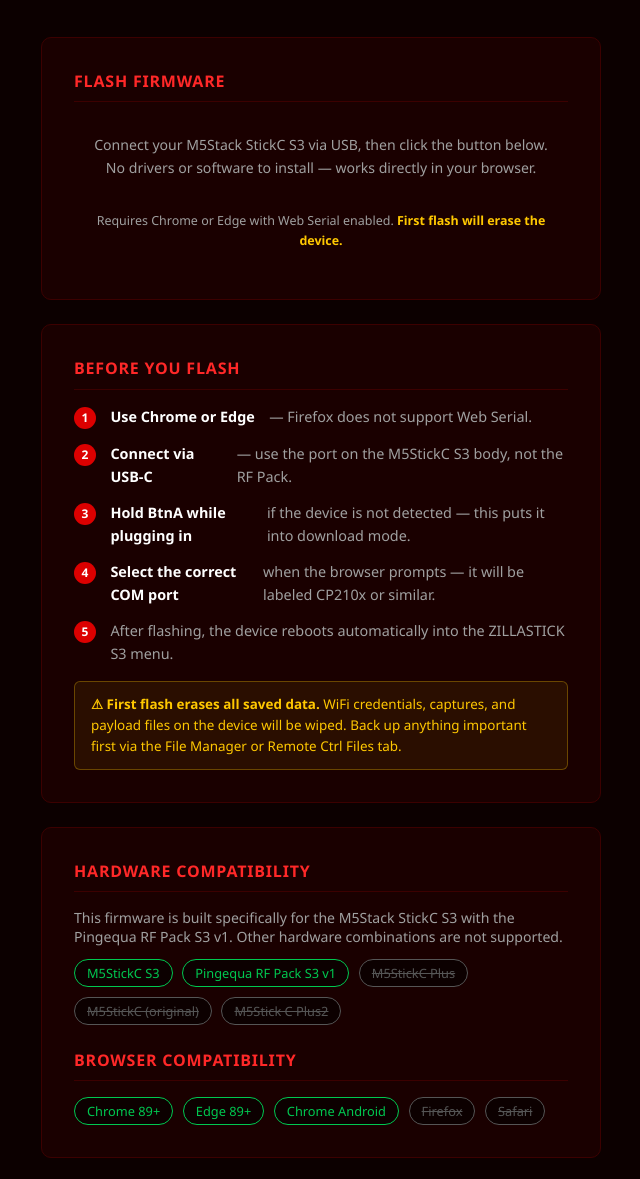
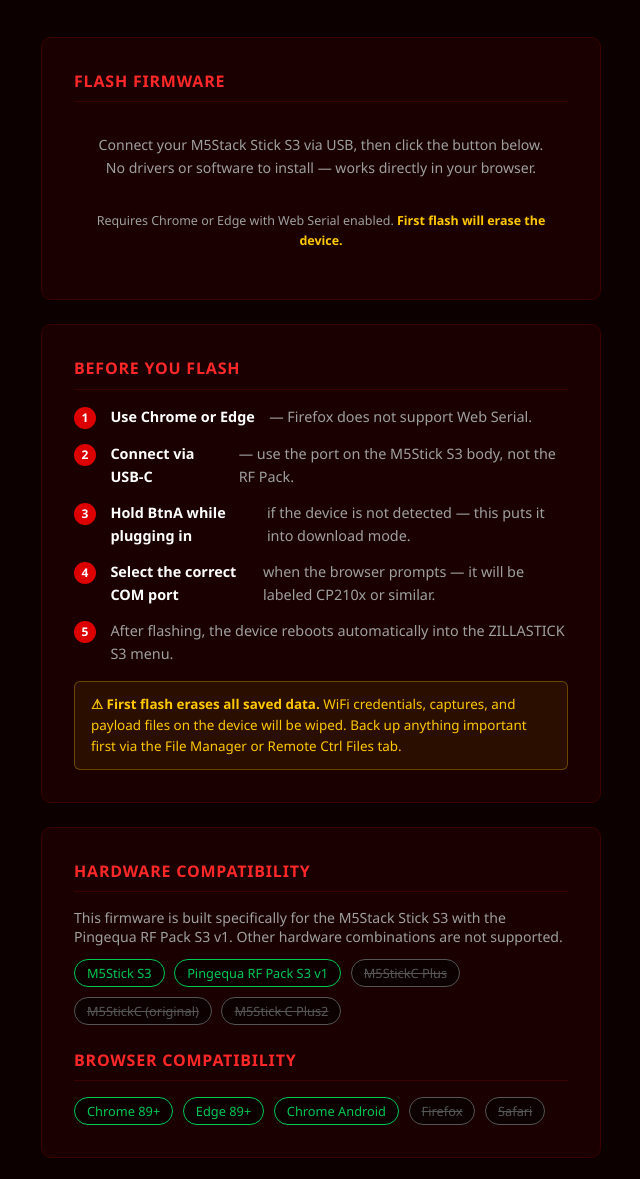
Before and after one commit to Hackazillarex/zillastick-s3, a plain HTML site: page docs/index.html in a window 1280 px wide. Shown: the part 111-1290 px from the top of the page, without its empty margins (319-959 px from the left). Drawn offline with Linux system fonts and the light colour scheme.

Commit message:
fix: correct device name to M5Stack Stick S3

```diff
--- a/docs/index.html
+++ b/docs/index.html
@@ -246,7 +246,7 @@
   <div class="card">
     <h2>Flash Firmware</h2>
     <div class="flash-zone">
-      <p>Connect your M5Stack StickC S3 via USB, then click the button below.<br>
+      <p>Connect your M5Stack Stick S3 via USB, then click the button below.<br>
          No drivers or software to install — works directly in your browser.</p>
       <esp-web-install-button manifest="manifest.json"></esp-web-install-button>
       <p style="font-size:0.78rem;">Requires Chrome or Edge with Web Serial enabled.
@@ -259,7 +259,7 @@
     <h2>Before You Flash</h2>
     <ol class="steps">
       <li><strong>Use Chrome or Edge</strong> — Firefox does not support Web Serial.</li>
-      <li><strong>Connect via USB-C</strong> — use the port on the M5StickC S3 body, not the RF Pack.</li>
+      <li><strong>Connect via USB-C</strong> — use the port on the M5Stick S3 body, not the RF Pack.</li>
       <li><strong>Hold BtnA while plugging in</strong> if the device is not detected — this puts it into download mode.</li>
       <li><strong>Select the correct COM port</strong> when the browser prompts — it will be labeled CP210x or similar.</li>
       <li>After flashing, the device reboots automatically into the ZILLASTICK S3 menu.</li>
@@ -274,11 +274,11 @@
   <div class="card">
     <h2>Hardware Compatibility</h2>
     <p style="font-size:0.88rem; color:var(--dim); margin-bottom:0.8rem;">
-      This firmware is built specifically for the M5Stack StickC S3 with the Pingequa RF Pack S3 v1.
+      This firmware is built specifically for the M5Stack Stick S3 with the Pingequa RF Pack S3 v1.
       Other hardware combinations are not supported.
     </p>
     <div class="compat">
-      <span class="compat-pill ok">M5StickC S3</span>
+      <span class="compat-pill ok">M5Stick S3</span>
       <span class="compat-pill ok">Pingequa RF Pack S3 v1</span>
       <span class="compat-pill no">M5StickC Plus</span>
       <span class="compat-pill no">M5StickC (original)</span>
```
